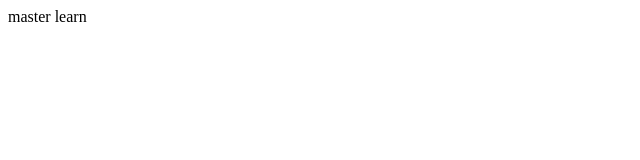
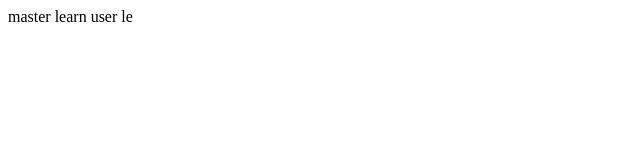
Before and after one commit to lingirl/learn, a plain HTML site: page index.html in a window 1280 px wide. Shown: the full height of the page, 0-640 px from the left. Drawn offline with Linux system fonts and the light colour scheme.

Commit message:
Update index.html

```diff
--- a/index.html
+++ b/index.html
@@ -6,5 +6,6 @@
 </head>
 <body>
   master  learn
+  user le
 </body>
 </html>
```
